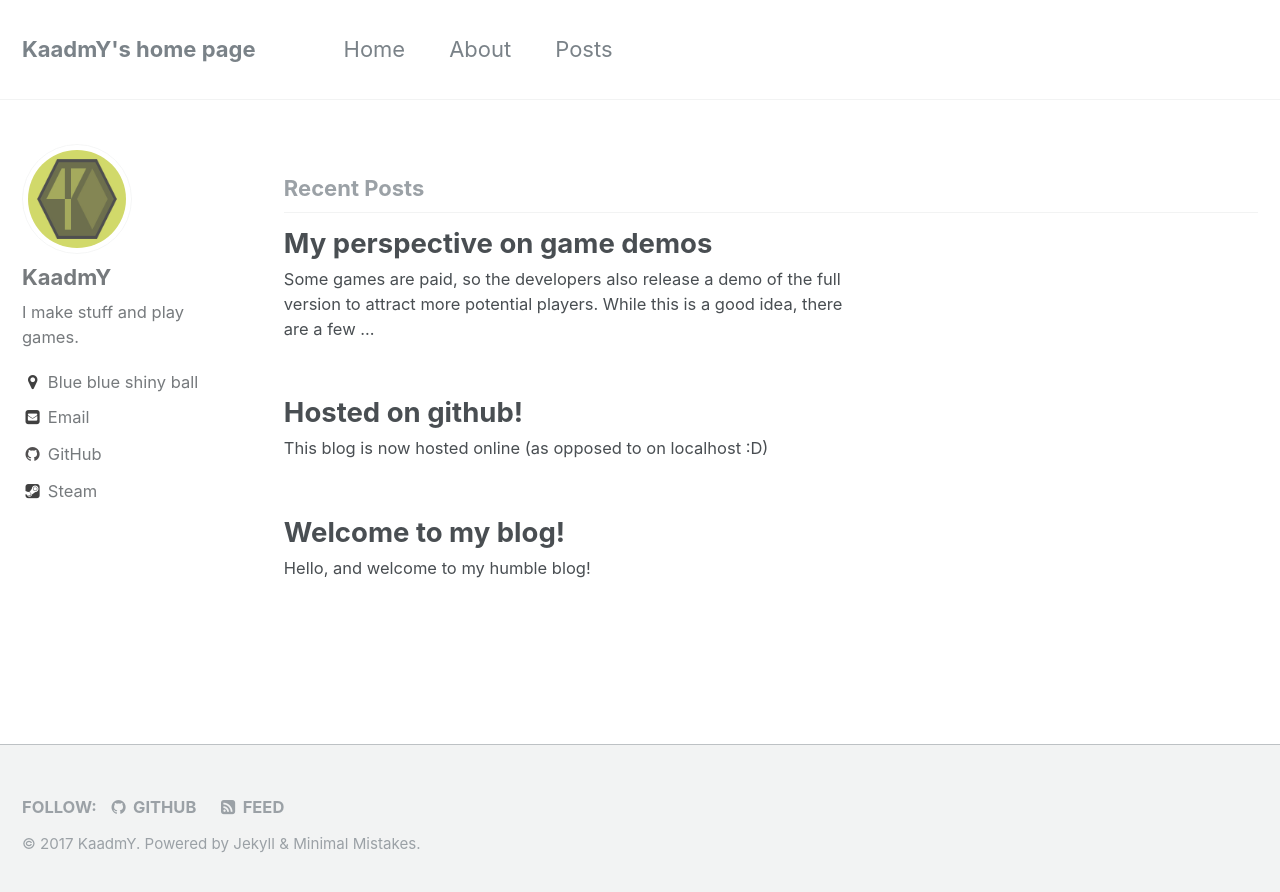
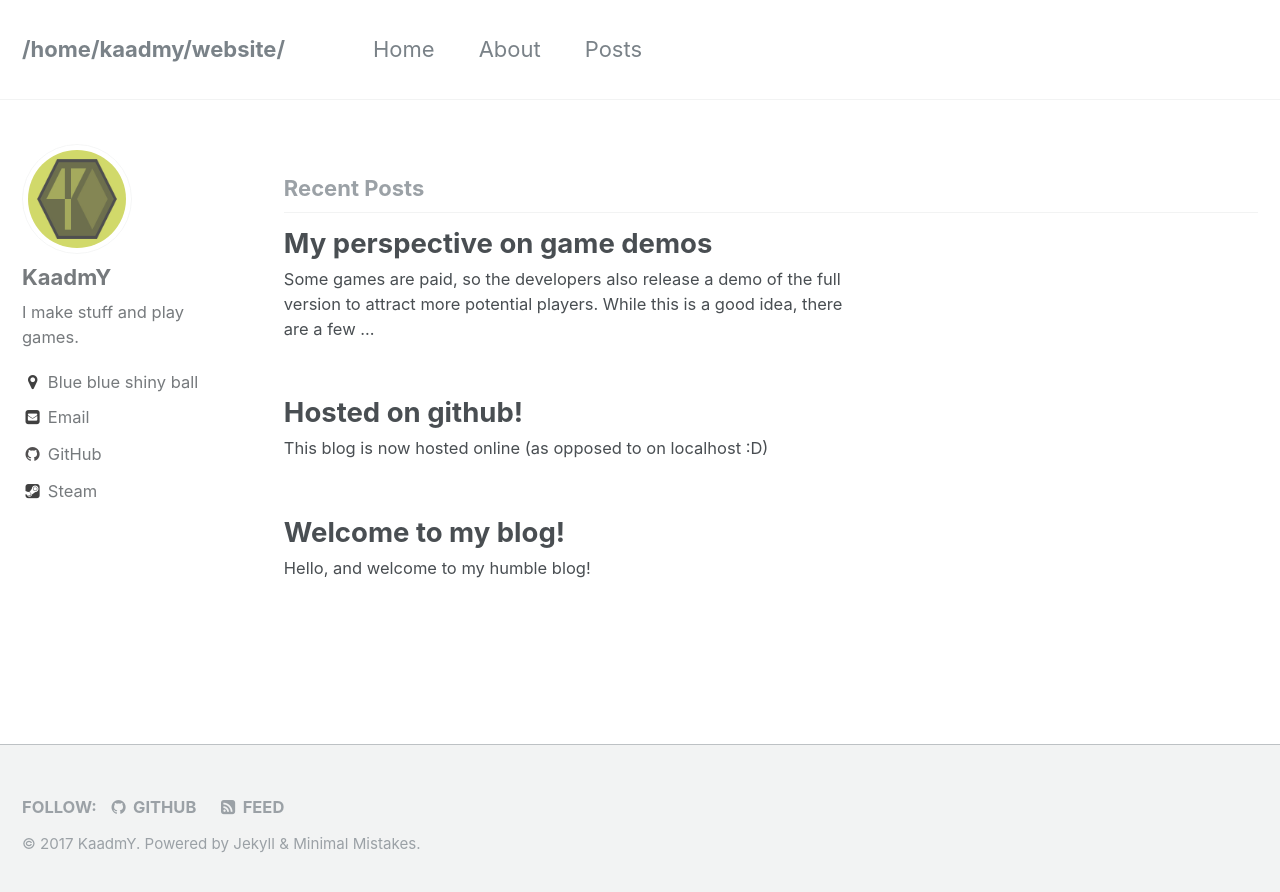
Before and after one commit to kaadmy/kaadmy.github.io-archive, a Jekyll site: the page built from index.html, in a window 1280 px wide. Shown: the top 892 px of the page. Built offline with Jekyll 4.4.1, drawn with Linux system fonts in a browser that asks for light colours; the list of posts is cut into pages by our own code.

Commit message:
Change the page title

```diff
--- a/_config.yml
+++ b/_config.yml
@@ -7,7 +7,7 @@
 
 # Site Settings
 locale                   : "en"
-title                    : "KaadmY's home page"
+title                    : "/home/kaadmy/website/"
 title_separator          : "|"
 name                     : "KaadmY"
 description              : "My website where I do stuff"
```
